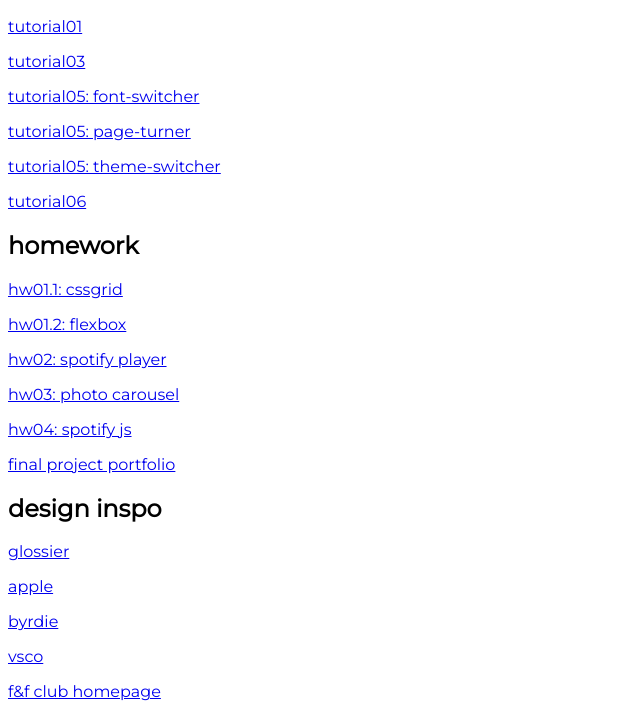
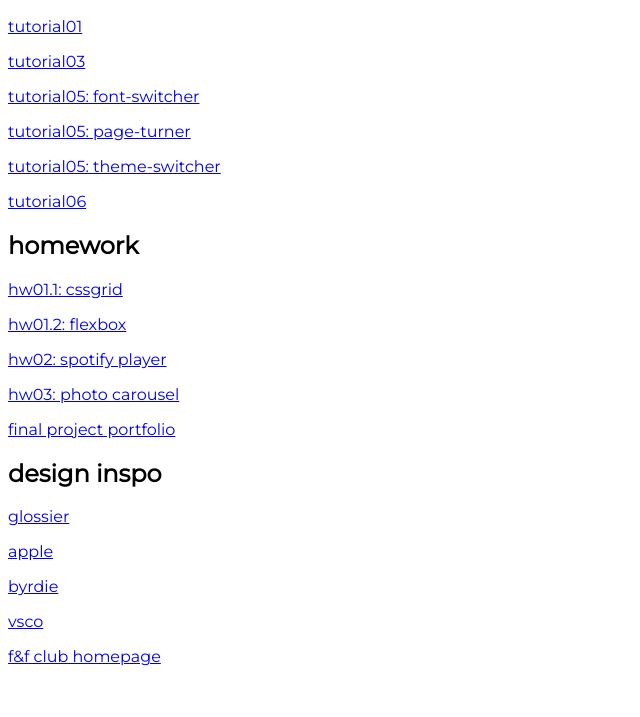
Before and after one commit to kaceehaslett/cs130-coursework, a plain HTML site: page index.html in a window 1280 px wide. Shown: the part 114-831 px from the top of the page, without its empty margins (0-640 px from the left). After the commit the page ends 800 px from the top, so only its background shows below. Drawn offline with Linux system fonts and the light colour scheme.

Commit message:
fixing index

```diff
--- a/index.html
+++ b/index.html
@@ -31,7 +31,7 @@
                 <p><a href="hw01/02_flexbox/index.html">hw01.2: flexbox</a></p>
                 <p><a href="hw02/index.html">hw02: spotify player</a></p>
                 <p><a href="hw03/index.html">hw03: photo carousel</a></p>
-                <p><a href="hw04/your_task/index.html">hw04: spotify js</a></p>
+
                 <p><a href="portfolio/homepage.html">final project portfolio</a></p>
             </section>
             <section id="inspiration">
```
